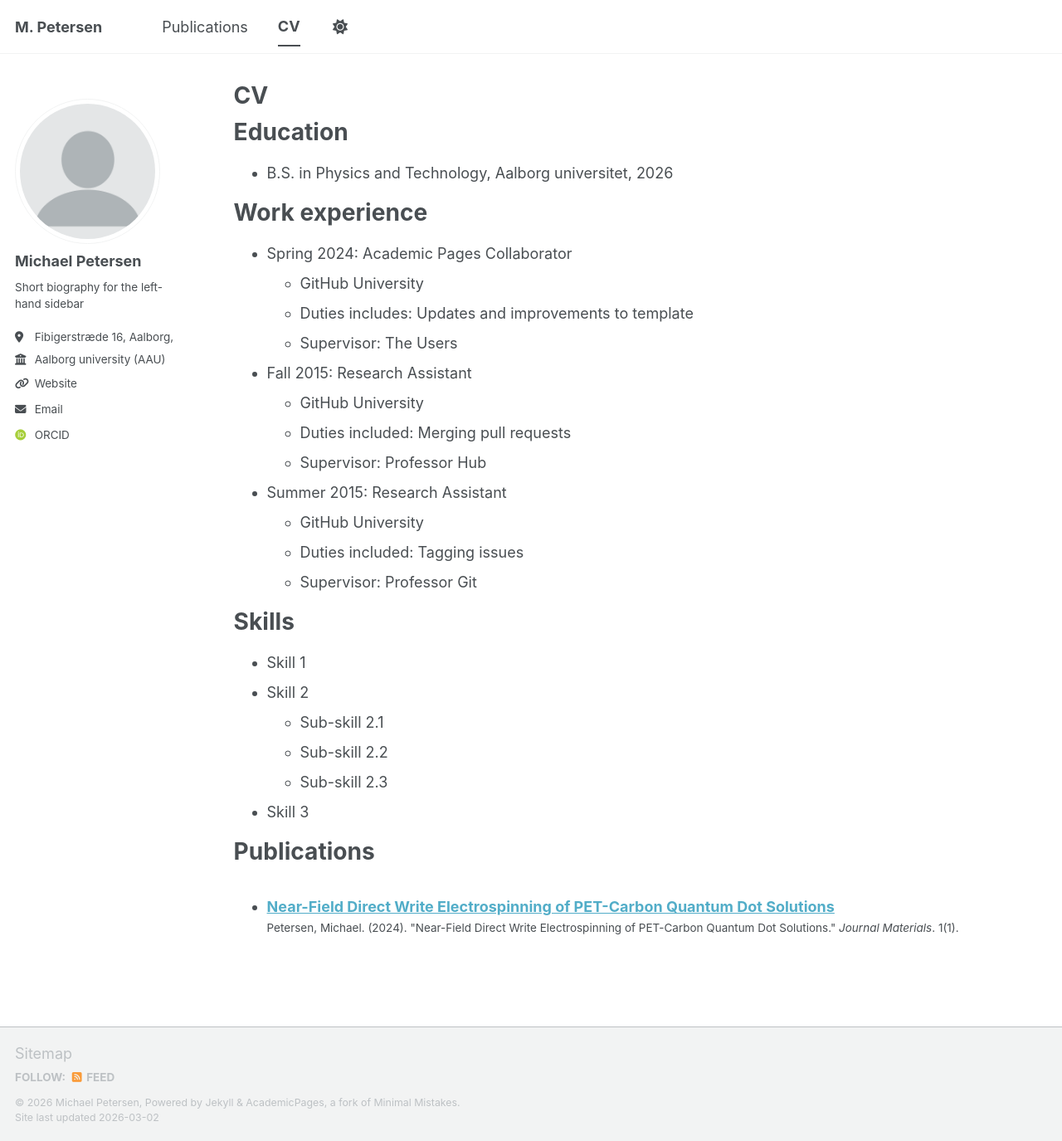
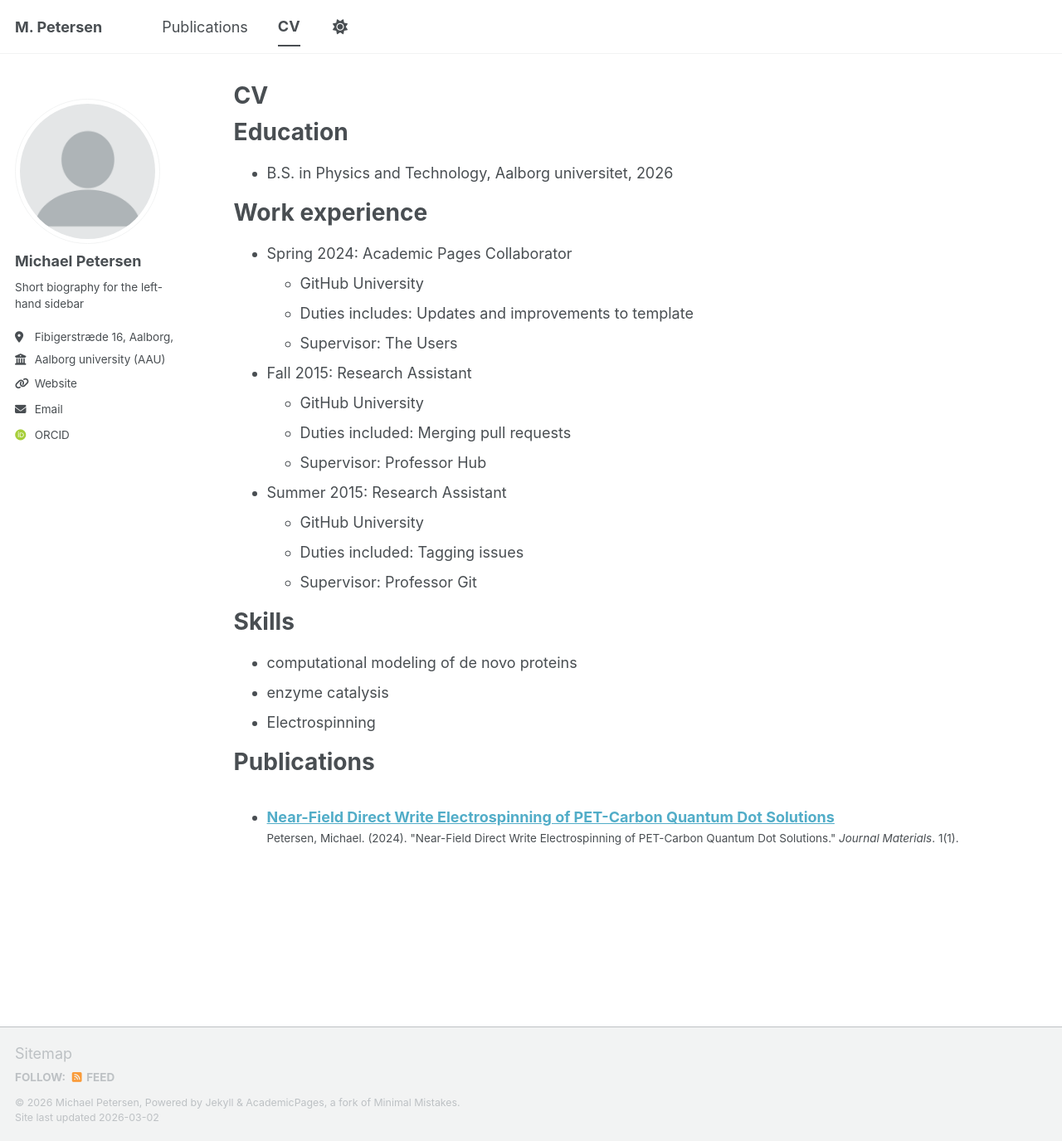
Before and after one commit to michipetersen18-rgb/cv_michael, a Jekyll site: the page built from _pages/cv.md, in a window 1280 px wide and 1375 px high. Shown: the whole window at 83% size. Built offline with Jekyll 4.4.1, drawn with Linux system fonts in a browser that asks for light colours; some web fonts are replaced; a script bundle is joined from its source files by our own code; library files that are not in the unit come from our copies.

Commit message:
Update cv.md

```diff
--- a/_pages/cv.md
+++ b/_pages/cv.md
@@ -33,12 +33,10 @@ Work experience
 
 Skills
 ======
-* Skill 1
-* Skill 2
-  * Sub-skill 2.1
-  * Sub-skill 2.2
-  * Sub-skill 2.3
-* Skill 3
+* computational modeling of de novo proteins
+* enzyme catalysis
+* Electrospinning
+
 
 Publications
 ======
```
